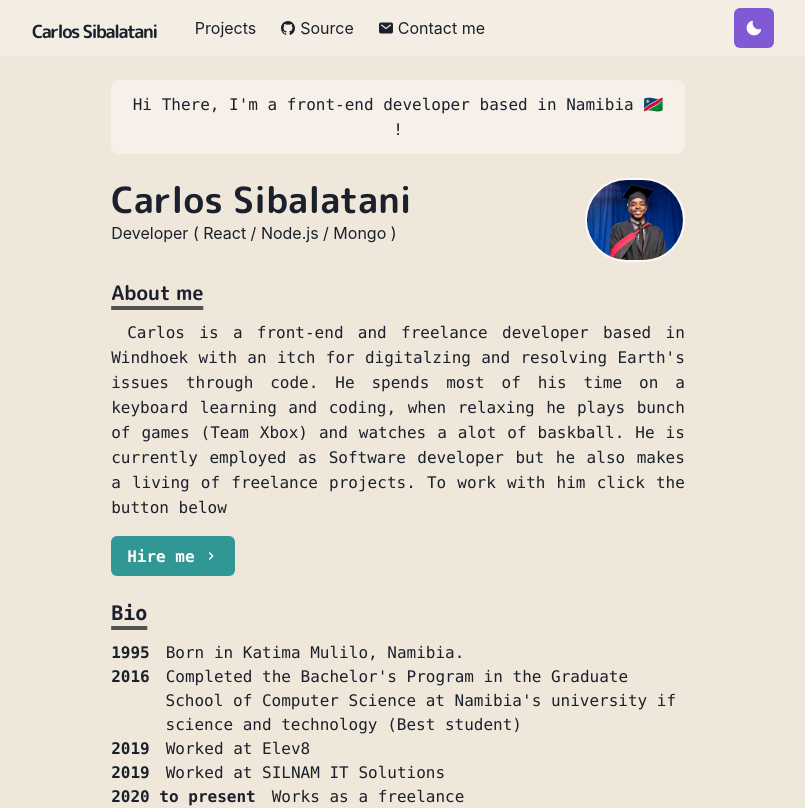
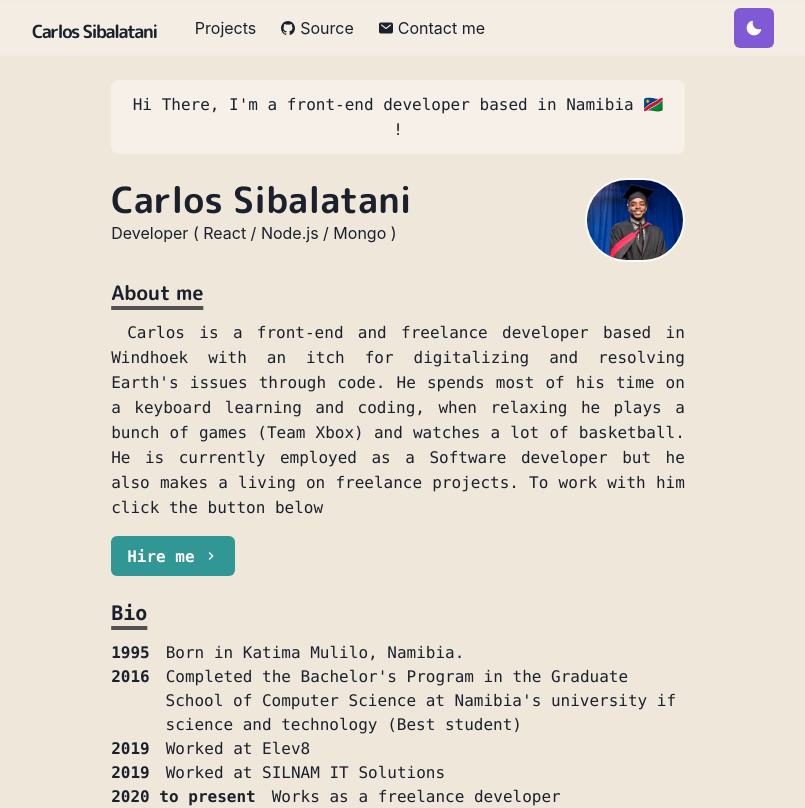
Before and after one commit to FearTheBeard95/curly-happiness, a Next.js app: page / in a window 1280 px wide. Shown: the top 808 px of the page, without its empty margins (242-1047 px from the left). Built offline with nearby package versions, Linux system fonts and the light colour scheme.

Commit message:
Correct grammar

```diff
--- a/pages/index.js
+++ b/pages/index.js
@@ -67,12 +67,12 @@ const Home = () => (
         <Paragraph>
           <code>
             Carlos is a front-end and freelance developer based in Windhoek with
-            an itch for digitalzing and resolving Earth&apos;s issues through
+            an itch for digitalizing and resolving Earth&apos;s issues through
             code. He spends most of his time on a keyboard learning and coding,
-            when relaxing he plays bunch of games (Team Xbox) and watches a alot
-            of baskball. He is currently employed as Software developer but he
-            also makes a living of freelance projects. To work with him click
-            the button below{' '}
+            when relaxing he plays a bunch of games (Team Xbox) and watches a
+            lot of basketball. He is currently employed as a Software developer
+            but he also makes a living on freelance projects. To work with him
+            click the button below{' '}
           </code>
         </Paragraph>
         <Box align='left' my={4}>
@@ -109,7 +109,7 @@ const Home = () => (
           </BioSection>
           <BioSection>
             <BioYear>2020 to present</BioYear>
-            Works as a freelance
+            Works as a freelance developer
           </BioSection>
           <BioSection>
             <BioYear>2021 to present</BioYear>
--- a/pages/works.js
+++ b/pages/works.js
@@ -41,8 +41,8 @@ const Works = () => (
           <WorkGridItem id='wyr' title='Would You Rather' thumbnail={thumbWyr}>
             <code>
               An application that allows users to answer would you rather
-              questions, it also give the users the ability to create to polls
-              that other users can then answer.
+              questions, it also gives the users the ability to create polls
+              that other user can then answer.
             </code>
           </WorkGridItem>
         </Section>
--- a/pages/works/myreads.js
+++ b/pages/works/myreads.js
@@ -13,7 +13,7 @@ const Work = () => (
       <P>
         <code>
           A bookshelf application that organizes the user&apos;s books into
-          shelves which are the books you are currently reading, you have read
+          shelves which are the books you are currently reading, you have read ,
           and want to read. The application is written in React.js and uses an
           API for books provided by udacity.
         </code>
```
Also changed, not shown: pages/works/wyr.js (+5 -5 lines).
